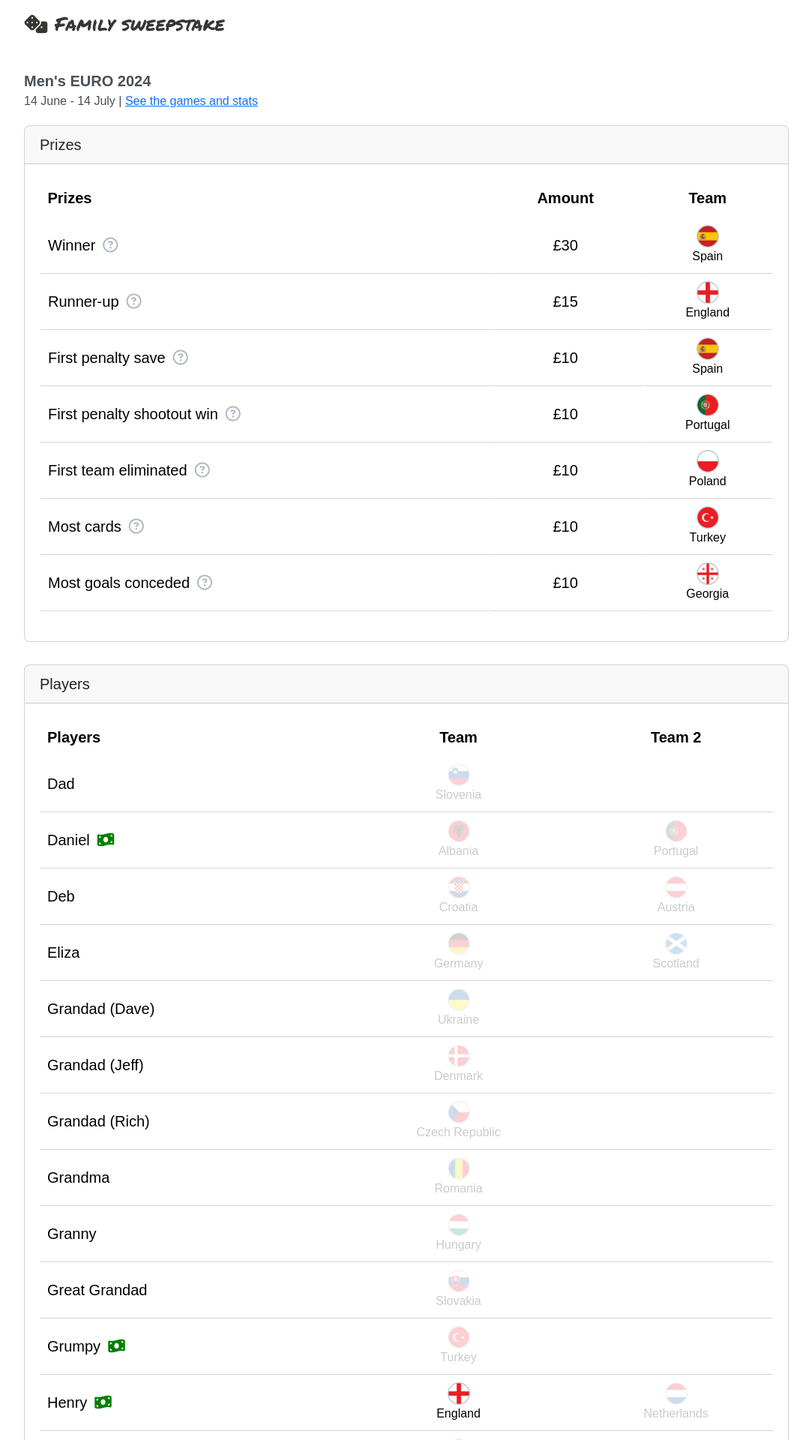
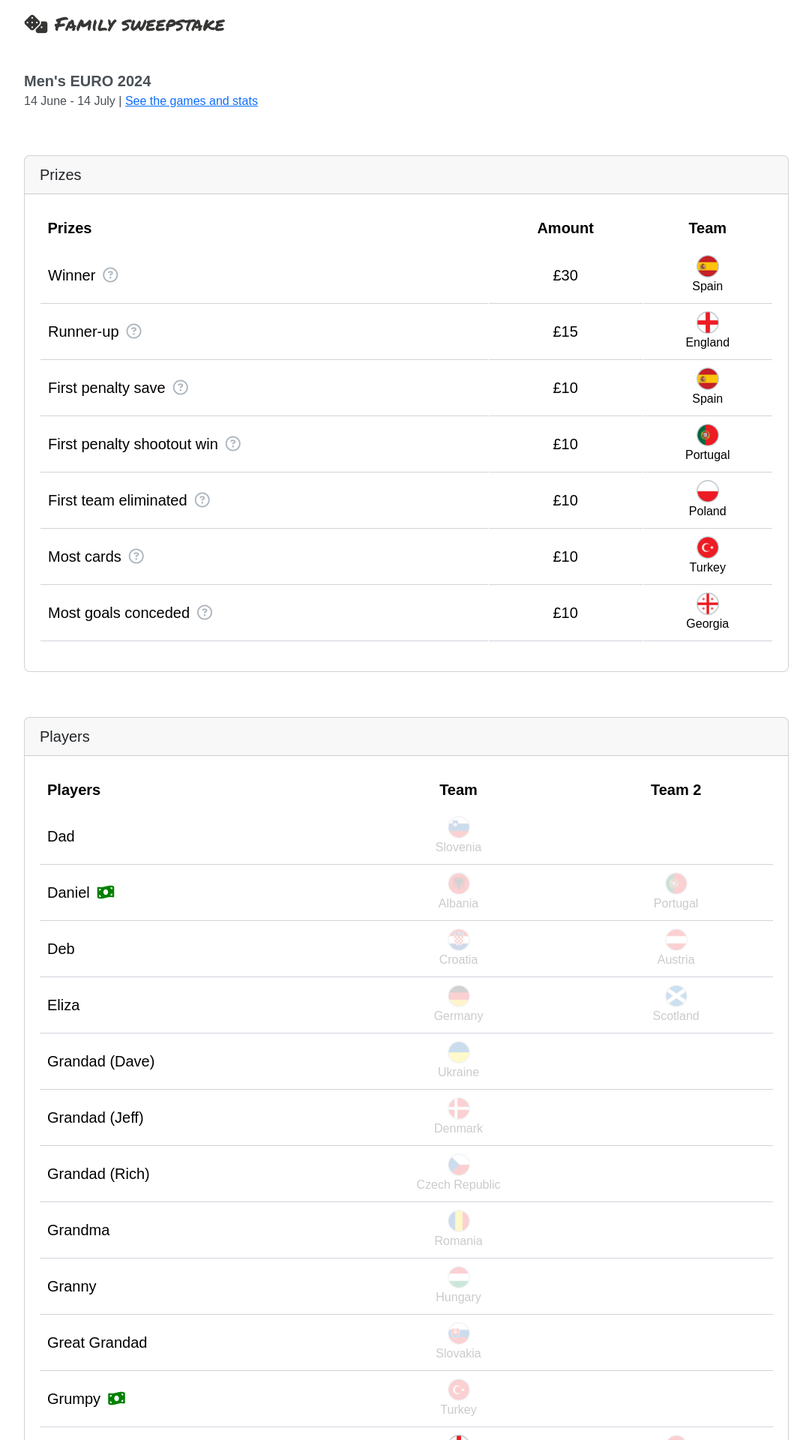
Before and after one commit to jimmyrule/rowells, a Jekyll site: the page built from sweepstake/euro-2024.html, in a window 1280 px wide. Shown: the top 1920 px of the page at 75% size, without its empty margins (98-1181 px from the left). Built offline with Jekyll 4.4.1, drawn with Linux system fonts in a browser that asks for light colours; nearby versions of some CDN libraries; some web fonts are replaced.

Commit message:
Updated card margins

```diff
--- a/sweepstake/euro-2024.html
+++ b/sweepstake/euro-2024.html
@@ -8,7 +8,7 @@ title: Family sweepstake
   <p class="mb-0"><strong>Men's EURO 2024</strong></p>
 	<p class="text-small">14 June - 14 July | <a href="https://www.uefa.com/euro2024/">See the games and stats</a></p>
 
-  <div class="card mb-4">
+  <div class="card my-5">
     <div class="card-header">
       Prizes
     </div>
@@ -29,7 +29,7 @@ title: Family sweepstake
     </div>
   </div>
 
-  <div class="card">
+  <div class="card mb-5">
     <div class="card-header">
       Players
     </div>
--- a/sweepstake/euro-2025.html
+++ b/sweepstake/euro-2025.html
@@ -8,7 +8,7 @@ title: Family sweepstake
   <p class="mb-0"><strong>Women's EURO 2025</strong></p>
 	<p class="text-small">2 - 27 July | <a href="https://www.uefa.com/womenseuro/fixtures-results">See the games and stats</a></p>
 
-  <div class="card mb-4">
+  <div class="card my-5">
     <div class="card-header">
       Prizes
     </div>
@@ -29,7 +29,7 @@ title: Family sweepstake
     </div>
   </div>
 
-  <div class="card">
+  <div class="card mb-5">
     <div class="card-header">
       Players
     </div>
```
